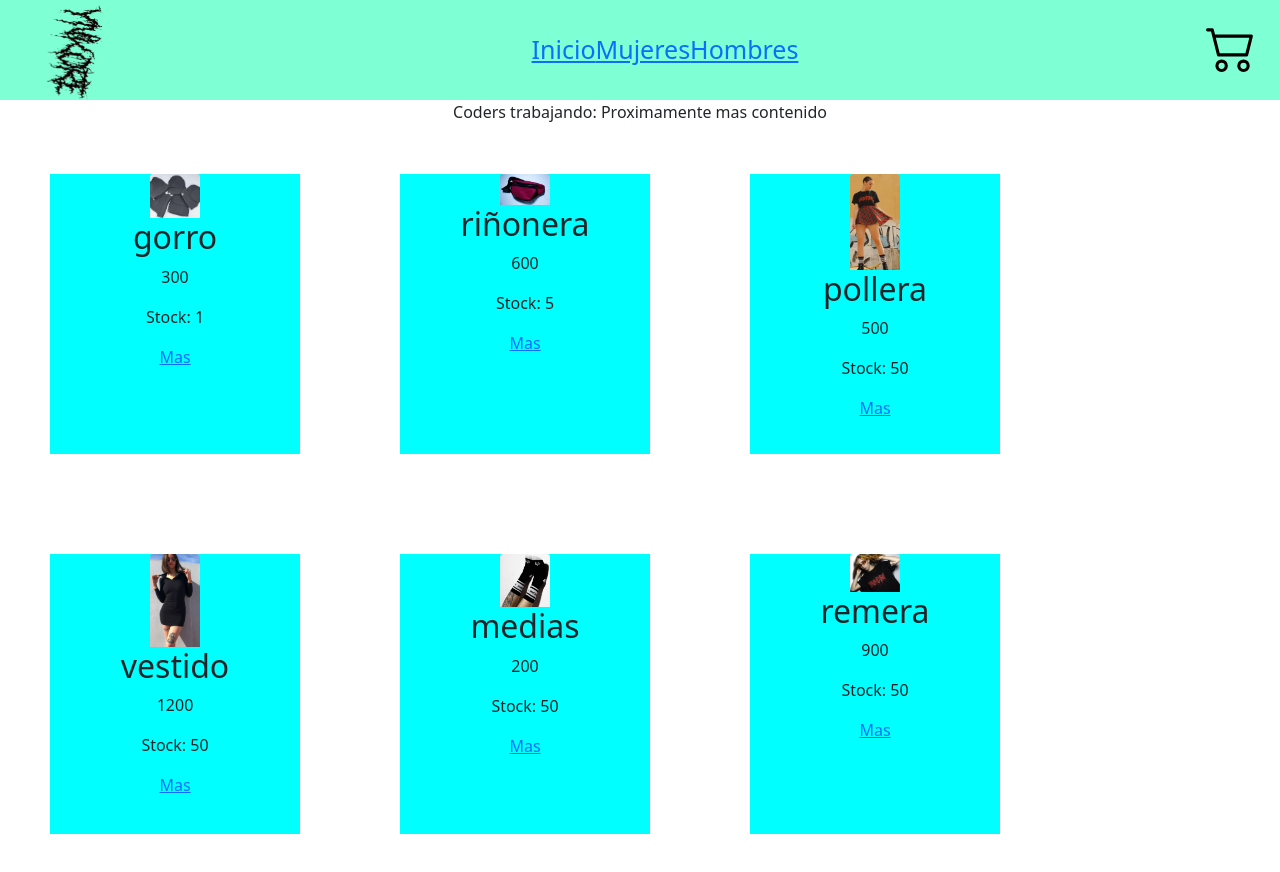
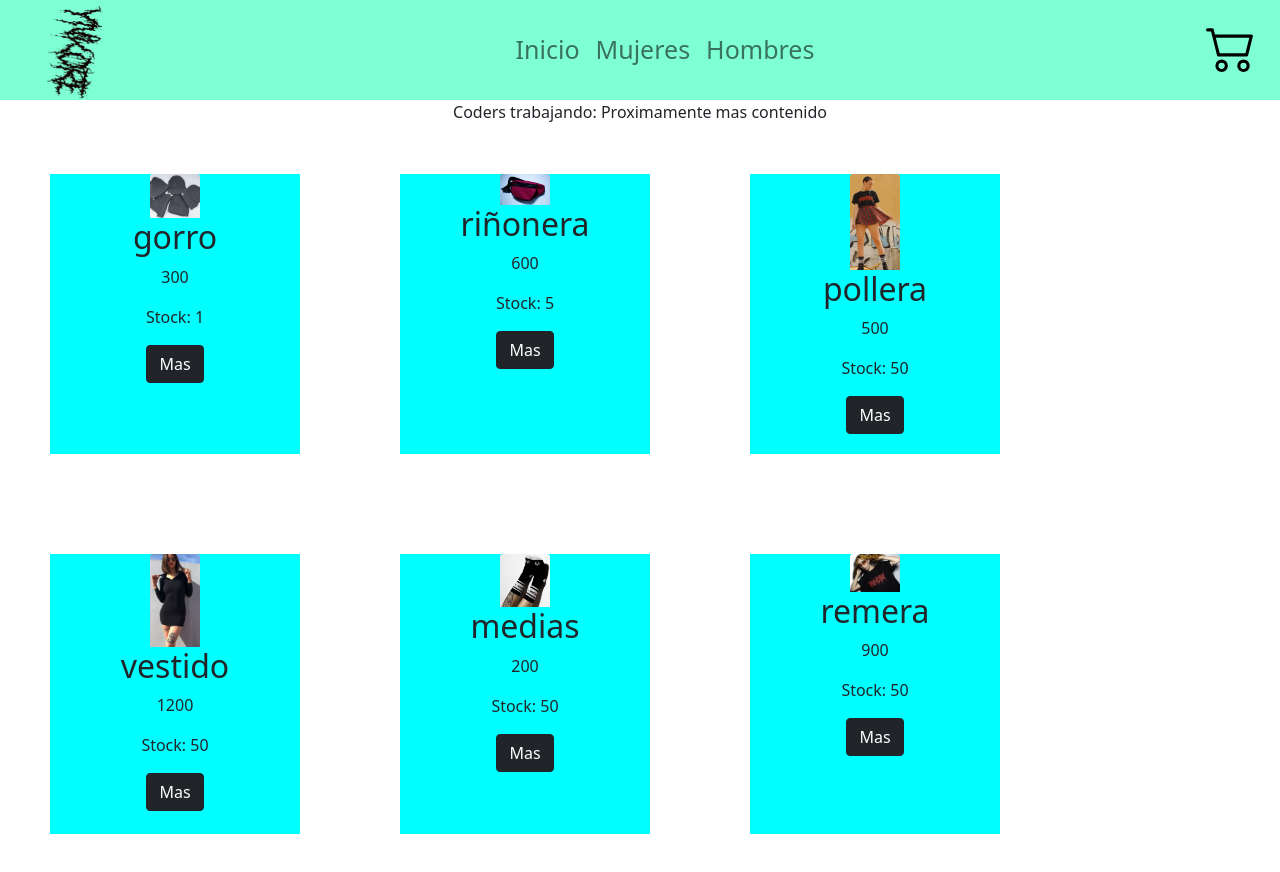
Before and after one commit to RomeroFlavio/ynkore_react_13, a React (Create React App) app: page / in a window 1280 px wide. Shown: the top 872 px of the page. Built offline with nearby package versions, Linux system fonts and the light colour scheme.

Commit message:
ecommerce-romero 1.0.8

```diff
--- a/src/components/Item.js
+++ b/src/components/Item.js
@@ -7,7 +7,7 @@ const Item = ({data}) => {
                 <h2 className="card-title">{data.nombre}</h2>
                 <p className="card-text">{data.precio}</p>
                 <p className="card-text">Stock: {data.stock}</p>
-                <Link to={`/item/${data.id}`}>
+                <Link type="button" class="btn btn-dark" to={`/item/${data.id}`}>
                     Mas
                 </Link>
             </div>
--- a/src/components/NavBar.js
+++ b/src/components/NavBar.js
@@ -17,17 +17,17 @@ function NavBar() {
                 <div className="collapse navbar-collapse d-flex justify-content-center" id="navbarNav">
                     <ul className="navbar-nav">
                         <li className="nav-item">
-                        <Link to='/'>
+                        <Link class="nav-link" to='/'>
                             Inicio
                         </Link>
                         </li>
                         <li className="nav-item">
-                        <Link to={`/category/Mujeres`}>
+                        <Link class="nav-link" to={`/category/Mujeres`}>
                             Mujeres
                         </Link>
                         </li>
                         <li className="nav-item">
-                        <Link to={`/category/Hombres`}>
+                        <Link class="nav-link" to={`/category/Hombres`}>
                             Hombres
                         </Link>
                         </li>
```
